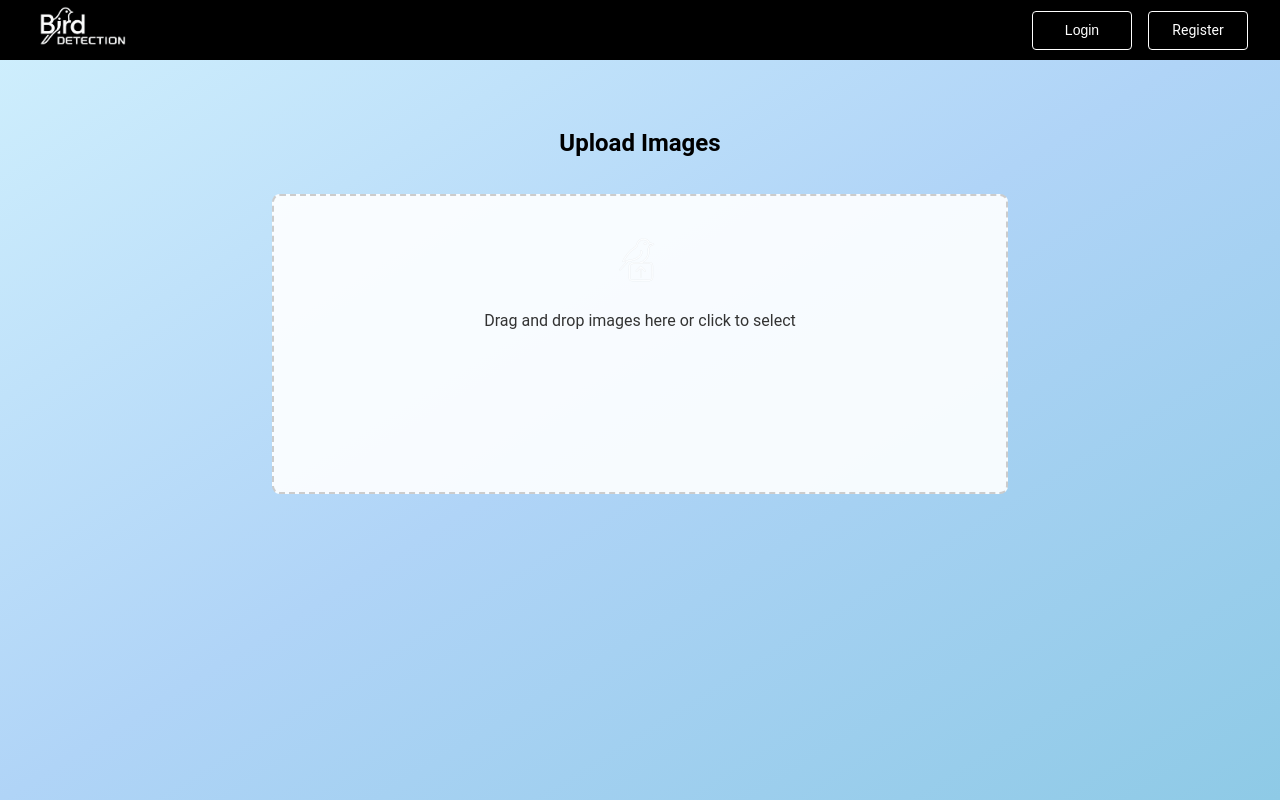
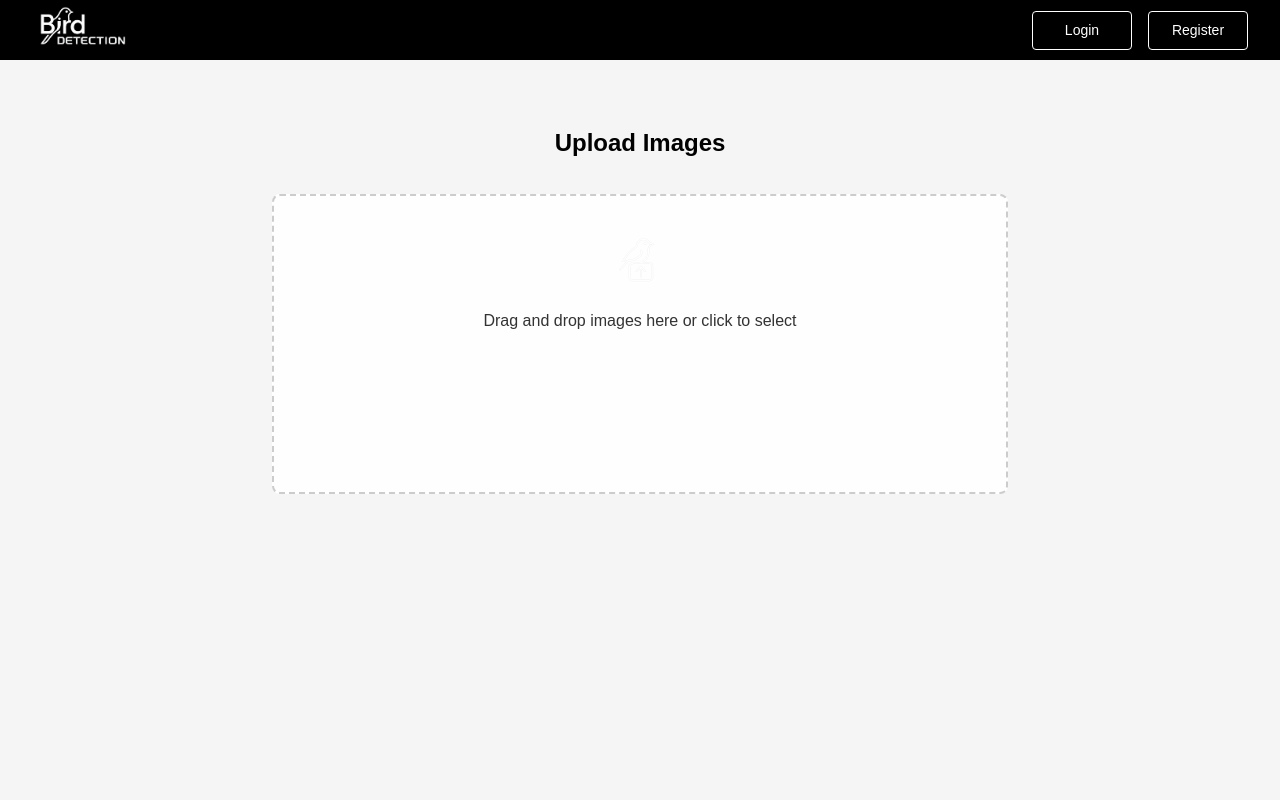
Before and after one commit to Nauxuswatchout/5225_assignment, a Flask app: template templates/upload.html in a window 1280 px wide. Run offline with Flask 3, Linux system fonts and the light colour scheme; the template is opened without the code that fills it, so the values that code supplies are empty; some libraries are stand-ins or nearby versions.

Commit message:
Update upload.html

```diff
--- a/templates/upload.html
+++ b/templates/upload.html
@@ -31,17 +31,6 @@
 </div>
 
 <style>
-html, body {
-    height: 100%;
-    margin: 0;
-    padding: 0;
-    font-family: 'Roboto', sans-serif;
-    background: linear-gradient(to bottom right, #d0f0fd, #b0d4f7, #8ecae6);
-    background-repeat: no-repeat;
-    background-attachment: fixed;
-    background-size: cover;
-}
-
 .upload-container {
     position: relative;
     z-index: 2;
```
